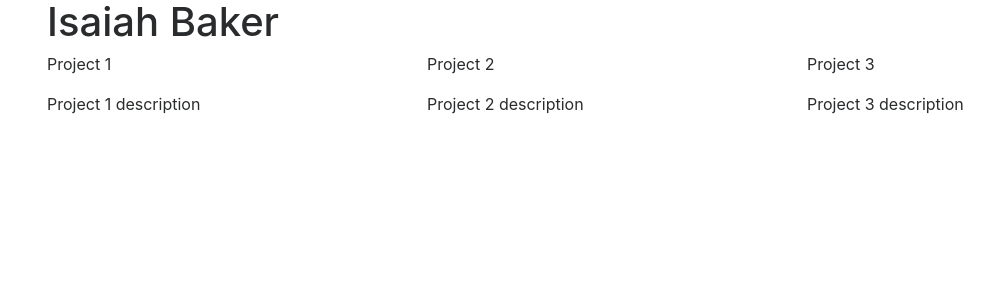
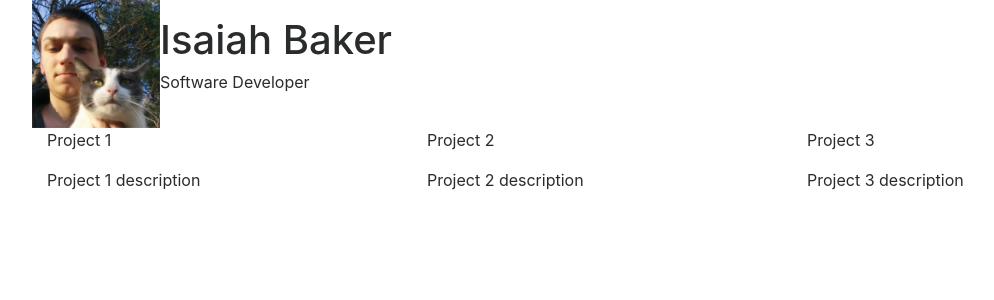
Before and after one commit to Zayah117/my-portfolio, a Flask app: page / in a window 1280 px wide. Shown: the top 300 px of the page, without its empty margins (38-1032 px from the left). Run offline with Flask 2, Linux system fonts and the light colour scheme; some libraries are stand-ins or nearby versions.

Commit message:
Header changes

```diff
--- a/static/styles.css
+++ b/static/styles.css
@@ -0,0 +1,9 @@
+header {
+	display: flex;
+	align-items: center;
+}
+
+.profile-pic {
+	width: 128px;
+	height: 128px;
+}
--- a/templates/front.html
+++ b/templates/front.html
@@ -18,7 +18,13 @@
 	</head>
 	<body>
 		<div class="container">
-			<h1>Isaiah Baker</h1>
+			<header class="row">
+				<img class="profile-pic" src="{{ url_for('static', filename='img/profile_pic.jpg')}}" alt="Profile pic">
+				<div>
+					<h1>Isaiah Baker</h1>
+					<p>Software Developer</p>
+				</div>
+			</header>
 			<div class="row">
 				{% for i in data["projects"] %}
 					<div class="col-md-4">
```
